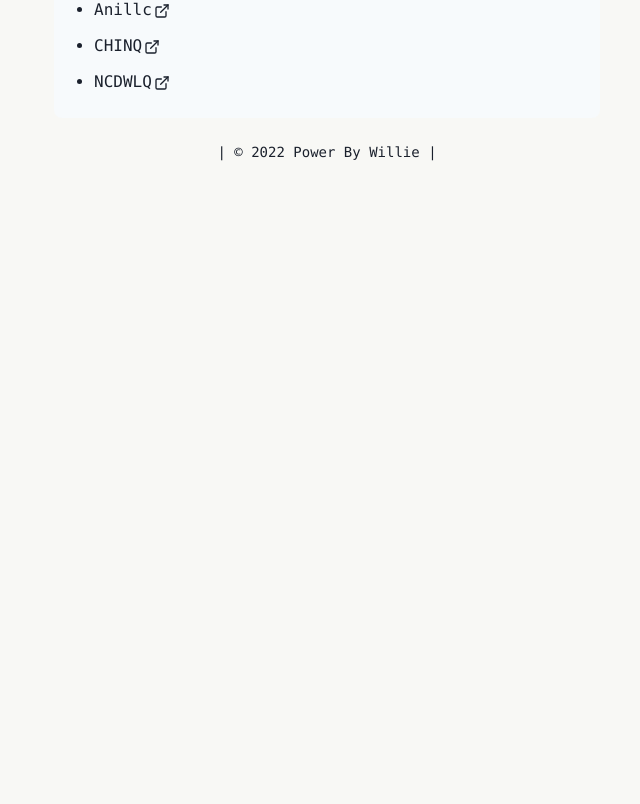
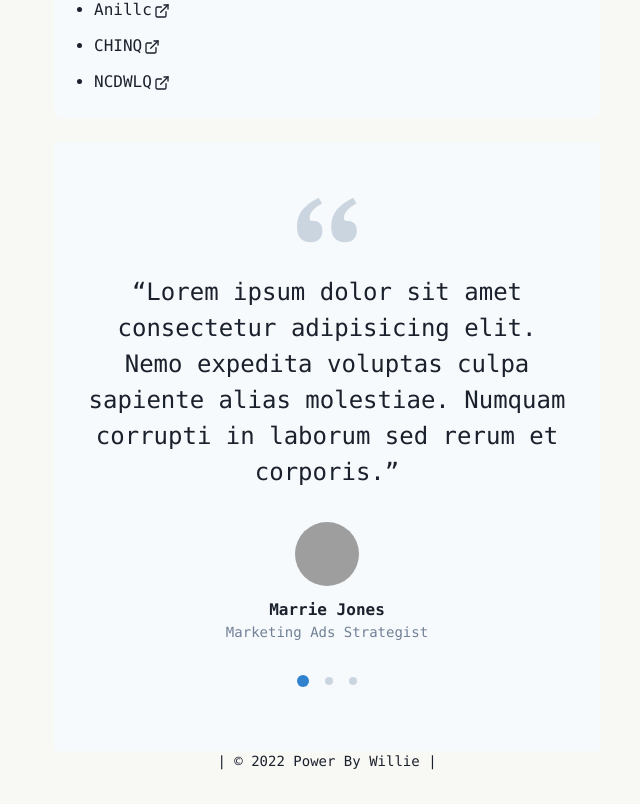
Before and after one commit to Powerlean/Willie-blog, a Next.js app: page / in a window 1280 px wide. Shown: the part 888-1692 px from the top of the page, without its empty margins (313-953 px from the left). Before the commit the page ends 1083 px from the top, so only its background shows below. Built offline with nearby package versions, Linux system fonts and the light colour scheme; grey boxes are pictures that could not be loaded.

Commit message:
Update index.js

```diff
--- a/pages/index.js
+++ b/pages/index.js
@@ -27,12 +27,16 @@ import {
   Tag,
   TagLabel,
   TagRightIcon,
-  Image
+  Image,
+  Circle, Flex, HStack
 } from "@chakra-ui/react";
 import { ExternalLinkIcon } from "@chakra-ui/icons";
 import { FaGithubAlt, FaTelegram, FaHeartbeat } from "react-icons/fa";
 import { AiOutlineAndroid } from "react-icons/ai";
 import { SiArchlinux, SiFreebsd } from "react-icons/si"
+import * as React from 'react'
+import { Quotee } from '../components/Quotee'
+import { QuoteIcon } from '../components/QuoteIcon'
 
 const Home = () => (
   <Container>
@@ -179,6 +183,31 @@ Python
         </ListItem>
       </UnorderedList>
     </Box>
+<Box as="section" bg={useColorModeValue('gray.50', 'gray.800')}>
+    <Box maxW="3xl" mx="auto" px={{ base: '6', md: '8' }} pt="12" pb="16">
+      <Flex direction="column" align="center" textAlign="center">
+        <QuoteIcon
+          color={useColorModeValue('gray.300', 'gray.600')}
+          fontSize={{ base: '3xl', md: '6xl' }}
+        />
+        <Text fontSize={{ base: 'xl', md: '2xl' }} fontWeight="medium" mt="6">
+          &ldquo;Lorem ipsum dolor sit amet consectetur adipisicing elit. Nemo expedita voluptas
+          culpa sapiente alias molestiae. Numquam corrupti in laborum sed rerum et corporis.&rdquo;
+        </Text>
+        <Quotee
+          name="Marrie Jones"
+          jobTitle="Marketing Ads Strategist"
+          imageSrc="https://images.unsplash.com/photo-1580489944761-15a19d654956?ixid=MXwxMjA3fDB8MHxzZWFyY2h8OTN8fGxhZHklMjBoZWFkc2hvdCUyMHNtaWxpbmd8ZW58MHx8MHw%3D&ixlib=rb-1.2.1&auto=format&fit=crop&w=800&q=60"
+          mt="8"
+        />
+      </Flex>
+      <HStack justify="center" spacing="4" mt="8" color={useColorModeValue('gray.300', 'gray.600')}>
+        <Circle size="3" bg="blue.500" />
+        <Circle size="2" bg="currentColor" />
+        <Circle size="2" bg="currentColor" />
+      </HStack>
+    </Box>
+  </Box>
   </Container>
 );
 
```
